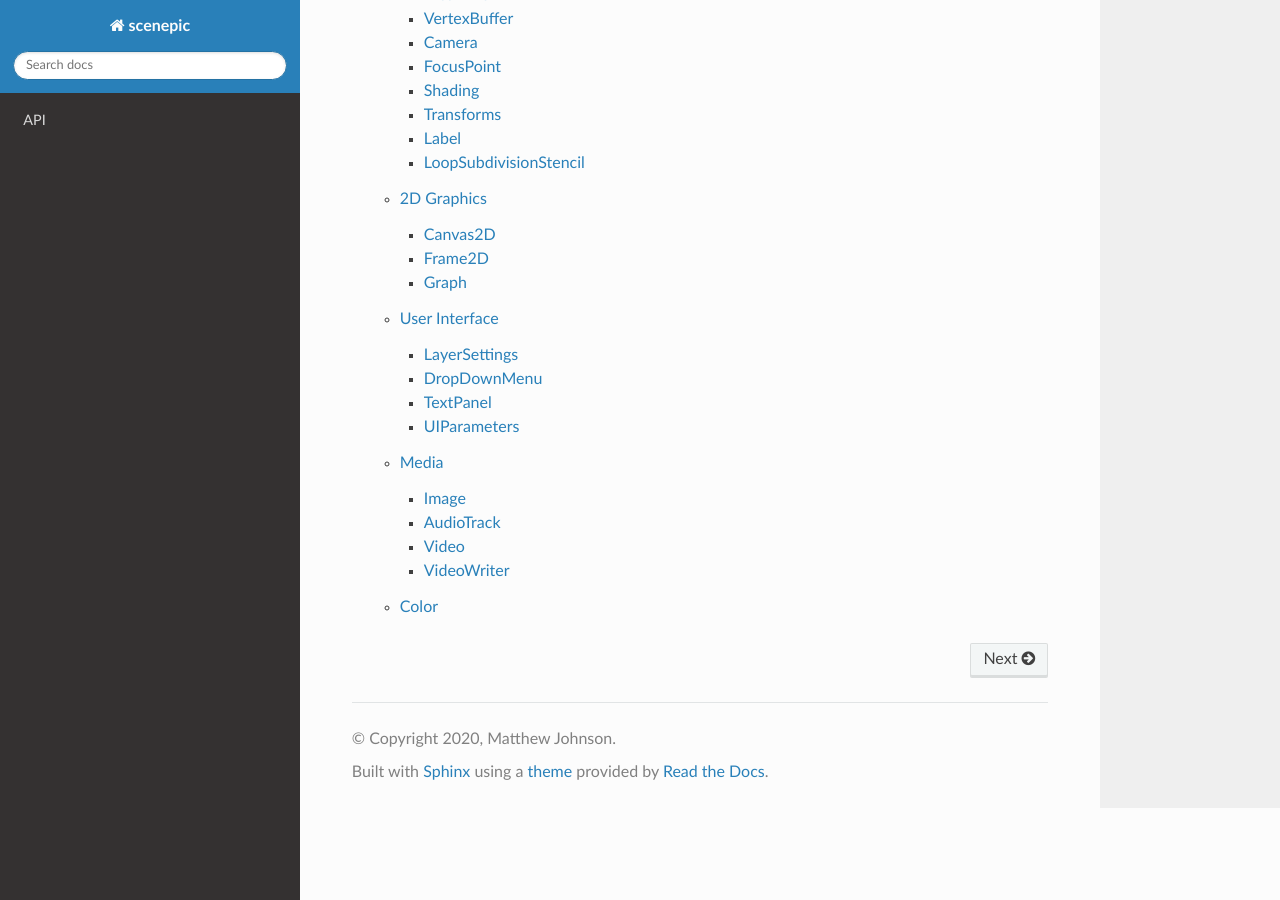
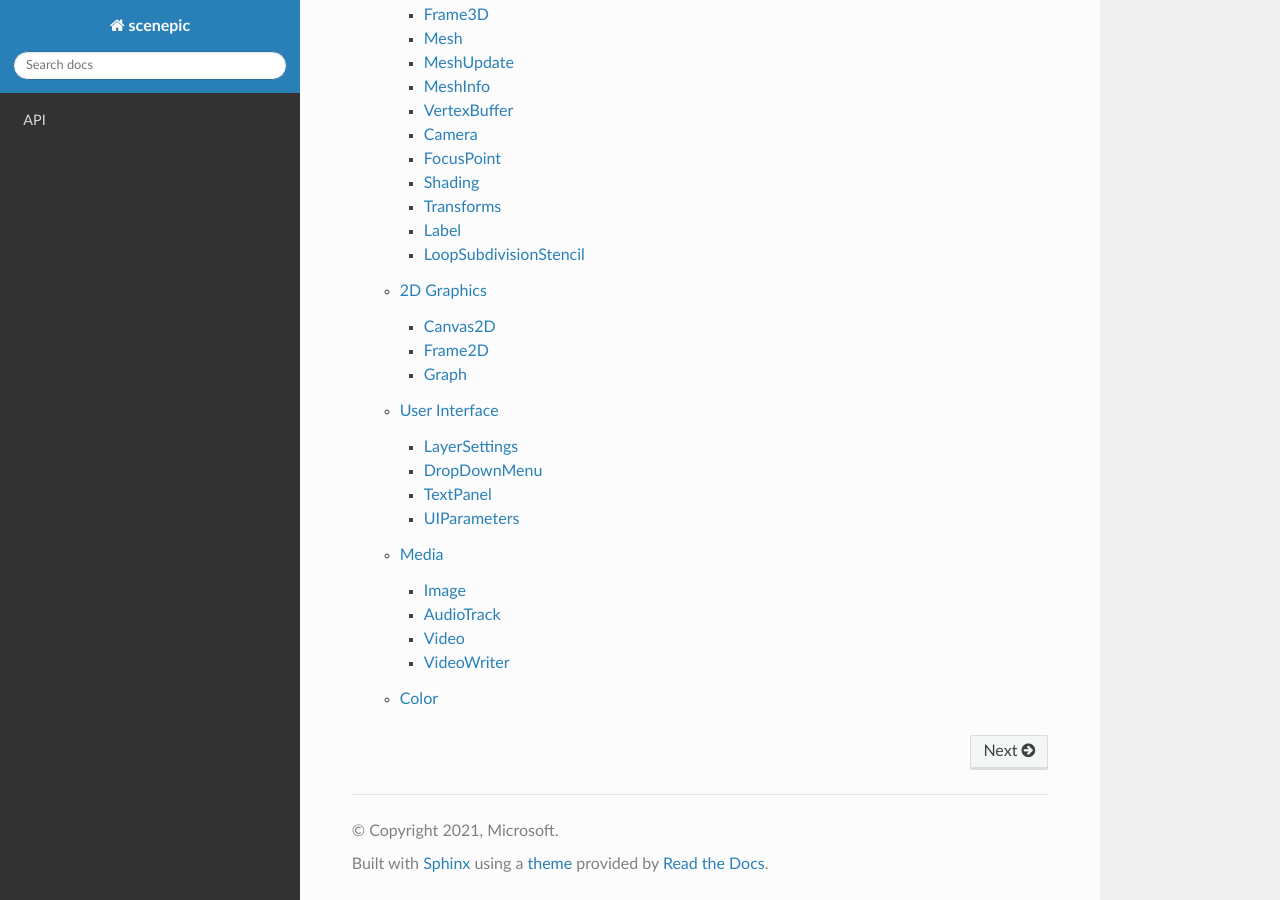
Before and after one commit to microsoft/scenepic, a Sphinx documentation site: the page built from docs/source/index.rst, in a window 1280 px wide and 900 px high, scrolled down 3417 px. Built offline with Sphinx 7.4.7 and the Read the Docs theme 2.0.0, drawn with Linux system fonts in a browser that asks for light colours.

Commit message:
Doc changes

```diff
--- a/docs/source/conf.py
+++ b/docs/source/conf.py
@@ -17,12 +17,12 @@
 
 # -- Project information -----------------------------------------------------
 
-project = 'scenepic'
-copyright = '2020, Matthew Johnson'
-author = 'Matthew Johnson'
+project = "scenepic"
+copyright = "2021, Microsoft"
+author = "Matthew Johnson"
 
 # The full version, including alpha/beta/rc tags
-release = '1.10.6'
+release = '1.0.0'
 
 
 # -- General configuration ---------------------------------------------------
@@ -33,7 +33,8 @@
 extensions = [
     "sphinx.ext.autodoc",
     "sphinx.ext.napoleon",
-    "sphinx_autodoc_typehints"
+    "sphinx_autodoc_typehints",
+    "sphinx_markdown_builder"
 ]
 
 napoleon_use_param = True
@@ -52,9 +53,9 @@
 # The theme to use for HTML and HTML Help pages.  See the documentation for
 # a list of builtin themes.
 #
-html_theme = 'sphinx_rtd_theme'
+html_theme = "sphinx_rtd_theme"
 
 # Add any paths that contain custom static files (such as style sheets) here,
 # relative to this directory. They are copied after the builtin static files,
 # so a file named "default.css" will overwrite the builtin "default.css".
-html_static_path = ['_static']
+html_static_path = []
```
Also changed, not shown: docs/source/index.rst (+4 -4 lines), docs/example_render.png (renamed from images/ExampleRender.png), docs/getting_started.gif (renamed from images/getting_started.gif), docs/screenpic_ui.png (added).
